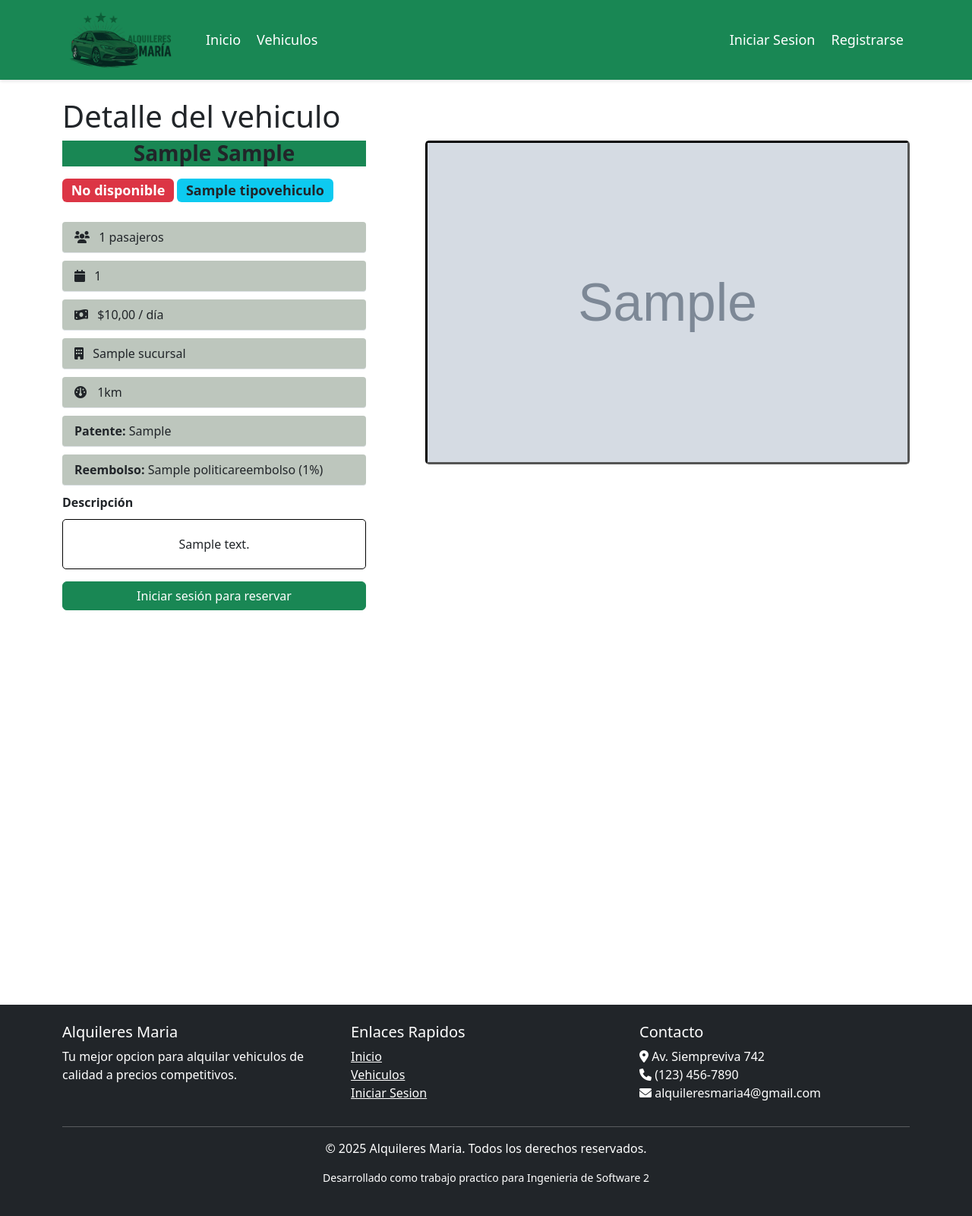
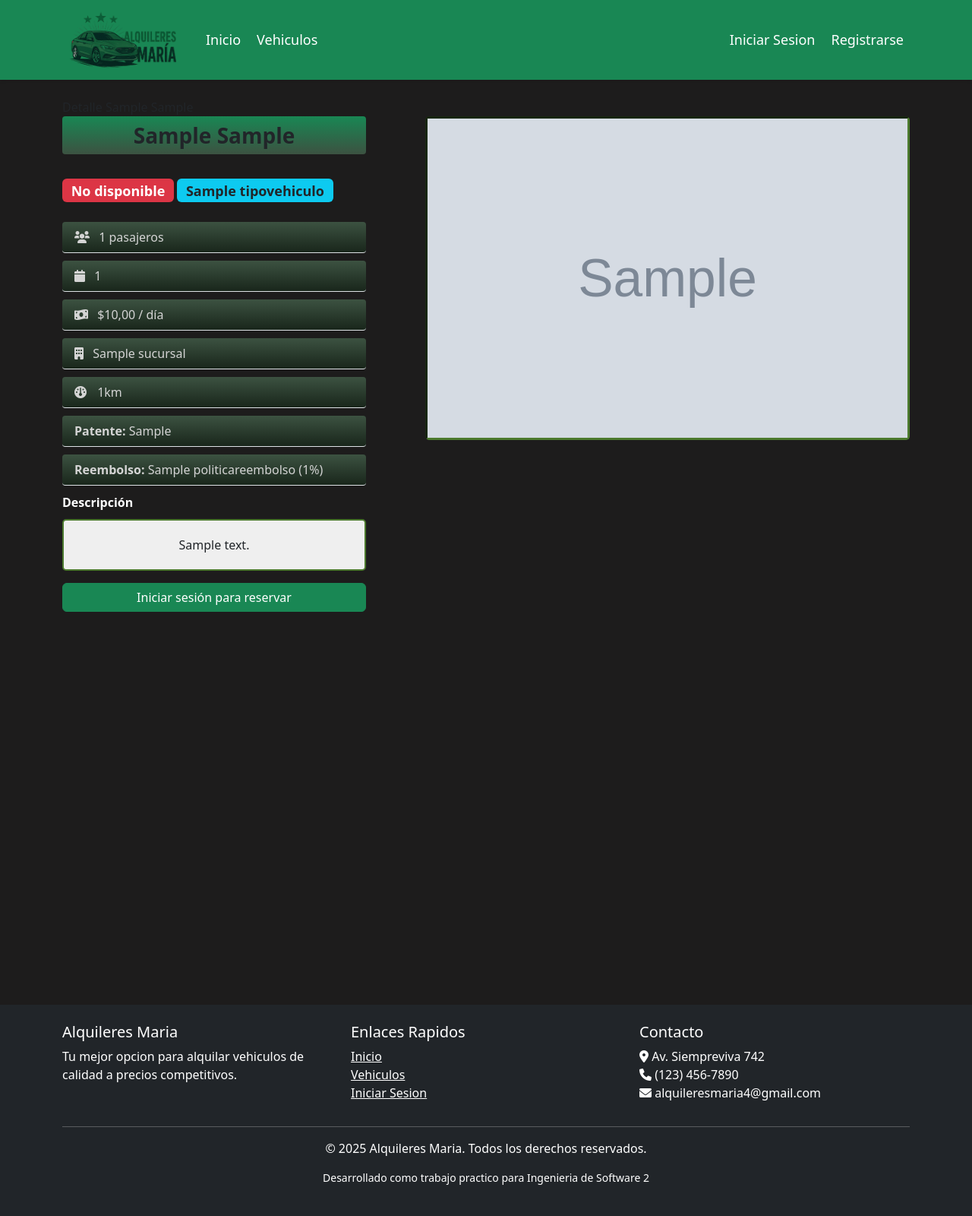
Before and after one commit to agustindinardi/alquileresmaria, a Django app: page /vehiculos/vehiculo/1/detalle/ in a window 1280 px wide. Shown: the whole page at 76% size. Run offline with Django 5.2, Linux system fonts and the light colour scheme; tables that the repository leaves empty hold one stand-in row (values such as "Sample post"); grey boxes marked "Sample" are stand-in pictures; some libraries are stand-ins or nearby versions.

Commit message:
Estilizado de la pagina
Se le aplico estilo a la mayoria de la pagina

```diff
--- a/static/css/Estilos_VehiculoDetails.css
+++ b/static/css/Estilos_VehiculoDetails.css
@@ -1,7 +1,58 @@
-.lista-detalles {
-   background-color: #bcc1bd;
+h1 {
+   color: #ffffff;
 }
 
-h1 {
-   background-color: aquamarine;
+
+.imagenes {
+   width: 638px;
+   height: 426px;
+   float: right;
+   border: 0.1cm inset, #4c7a2e;
+   border-radius: 5px;
 }
+
+#Datos {
+  float: left;
+}
+
+.Datos-titulo {
+   background: linear-gradient(#198754, #3c5241);
+   border-radius: 4px !important;
+   font-weight: bold;
+   width: 400px;
+   height: 50px;
+   line-height: 50px;
+   text-align: center;
+}
+.Datos-subtitulo {
+   margin-top: 2rem;
+}
+
+.lista-main {
+   width: 400px;
+   border-radius: 4px;
+}
+
+.lista-detalles {
+   border-radius: 4px;
+   margin-top: 10px;
+   color: #d4d4d4;
+   background: linear-gradient(#3c5241, #19261b);
+}
+
+.descripcion-div {
+   margin-top: 10px;
+}
+
+.descripcion-titulo {
+   color: #ffffff;
+}
+
+.descripcion-body {
+   background-color: #efefef;
+   border: 2.5px solid #4c7a2e;
+   border-radius: 5px;
+   margin-top: 10px;
+   text-align: center;
+   padding: 20px 20px 20px 20px;
+}
--- a/static/css/styles.css
+++ b/static/css/styles.css
@@ -4,6 +4,7 @@ body {
     display: flex;
     flex-direction: column;
     min-height: 200vh; /* Para que puedas hacer scroll */
+    background-color: #1d1c1c;
 }
 
 .container {
@@ -69,11 +70,43 @@ body {
     color: #1d1c1c;
 }
 
+.bienvenida {
+    background: linear-gradient(#1e2e2b, #1d1c1c)
+}
+
 .nav-link{
     font-size: 18px;
     color: #ffffff;
     margin-left: 5px;
 }
+
+.Form-Bus-Main {
+    background-color: #303f33;
+}
+
+.title-Busform {
+    font-weight: bold;
+    color: #157b34;
+}
+
+label {
+    color: #ffffff;
+}
+
+
+input, select {
+    background-color: #1e272e;
+    border: 1px solid #ccc;
+    color: #ccc;
+    padding: 8px;
+    border-radius: 4px;
+    transition: all 0.3s ease;
+}
+
+input:required:valid,select:required:valid {
+    background-color: #88cd95;
+}
+
 
 .Info-Home{
     background: linear-gradient(#373737, #12462d);
@@ -96,6 +129,10 @@ body {
 }
 .card-text2{
     color: #ffffff;
+}
+
+.como-funciona {
+    color: #ffffff
 }
 
 /* Estilos para el footer */
--- a/templates/vehiculos/vehiculo_detail.html
+++ b/templates/vehiculos/vehiculo_detail.html
@@ -4,14 +4,15 @@
 
 
 
+{% load static %}
+<head>
+    {% block extra_css %}<link rel="stylesheet" href="/static/css/Estilos_VehiculoDetails.css">{% endblock %}
+</head>
+{% block content %}
 
-{% block content %}
-<head>
-    <link rel="stylesheet" href="Estilos.css">
-</head>
-<h1>Detalle del vehiculo  </h1>
+{% block title %}Detalle {{ vehiculo.marca }} {{ vehiculo.modelo }}{% endblock %}
 <div>
-    <div class="d-flex justify-content-center align-items-center" style="width: 638px; height: 426px; float: right; border: 0.1cm inset black; border-radius: 5px;">
+    <div class="d-flex bg-light justify-content-center align-items-center imagenes">
         {% if vehiculo.imagen %}
             <img src="{{ vehiculo.imagen.url }}" class="card-img-top" alt="{{ vehiculo }}" style="width: 632px; height: 420px; object-fit: cover;">
         {% else %}
@@ -21,28 +22,28 @@
         {% endif %}
     </div>
 
-    <div id="Datos" style="float: left;">
-        <h3 class="mb-0 card-header bg-primary text-dark" style="font-weight: bold; width: 400px; text-align: center;"> {% if vehiculo.id > 0  %} {{ vehiculo.marca }} {{ vehiculo.modelo }} {% else %} Vehiculo no encontrado {% endif %}</h3>
-        <p class="card-text" style="margin-top: 1rem;">
+    <div id="Datos">
+        <h3 class="mb-0 card-header bg-primary text-dark Datos-titulo"> {% if vehiculo.id %} {{ vehiculo.marca }} {{ vehiculo.modelo }} {% else %} Vehiculo no encontrado {% endif %}</h3>
+        <p class="card-text Datos-subtitulo">
             <span class="badge {% if vehiculo.disponible %}bg-success{% else %}bg-danger{% endif %}" style="font-size: 18px;">
                 {% if vehiculo.disponible %}Disponible{% else %}No disponible{% endif %}
             </span>
             <span class="badge bg-info text-dark" style="font-size: 18px;">{{ vehiculo.tipo }}</span>
         </p>
 
-        <ul class="list-group list-group-flush mb-3" style="width: 400px;">
-            <li class="lista-detalles list-group-item" style="border-radius: 4px; margin-top: 10px; background-color: #bdc6bd;"><i class="fas fa-users me-2" style="margin-right: 10px;"></i> {{ vehiculo.capacidad }} pasajeros</li>
-            <li class="list-group-item" style="border-radius: 4px; margin-top: 10px; background-color: #bdc6bd;"><i class="fas fa-calendar me-2" style="margin-right: 10px;"></i> {{ vehiculo.ano }}</li>
-            <li class="list-group-item" style="border-radius: 4px; margin-top: 10px; background-color: #bdc6bd;"><i class="fas fa-money-bill-wave me-2" style="margin-right: 10px;"></i> ${{ vehiculo.precio_por_dia }} / día</li>
+        <ul class="list-group list-group-flush mb-3 lista-main">
+            <li class="lista-detalles list-group-item"><i class="fas fa-users me-2" style="margin-right: 10px;"></i> {{ vehiculo.capacidad }} pasajeros</li>
+            <li class="lista-detalles list-group-item"><i class="fas fa-calendar me-2" style="margin-right: 10px;"></i> {{ vehiculo.ano }}</li>
+            <li class="lista-detalles list-group-item"><i class="fas fa-money-bill-wave me-2" style="margin-right: 10px;"></i> ${{ vehiculo.precio_por_dia }} / día</li>
             {% if vehiculo.sucursal %}
-            <li class="list-group-item" style="border-radius: 4px; margin-top: 10px; background-color: #bdc6bd;"><i class="fas fa-building me-2" style="margin-right: 10px;"></i> {{ vehiculo.sucursal }}</li>
+            <li class="lista-detalles list-group-item"><i class="fas fa-building me-2" style="margin-right: 10px;"></i> {{ vehiculo.sucursal }}</li>
             {% endif %}
-            <li class="lista-detalles list-group-item" style="border-radius: 4px; margin-top: 10px; background-color: #bdc6bd;"><i class="fa-solid fa-gauge" style="margin-right: 10px;"></i> {{ vehiculo.kilometraje }}km </li>
-            <li class="lista-detalles list-group-item" style="border-radius: 4px; margin-top: 10px; background-color: #bdc6bd;"><strong>Patente: </strong>{{ vehiculo.patente }} </li>
-            <li class="lista-detalles list-group-item" style="border-radius: 4px; margin-top: 10px; background-color: #bdc6bd;"><strong>Reembolso: </strong>{{ vehiculo.politica_reembolso }} </li>
-            <div style="margin-top: 10px;">
-                <strong>Descripción</strong>
-                <div style="border: 1px solid black; border-radius: 5px; margin-top: 10px; text-align: center; padding: 20px 20px 20px 20px;">
+            <li class="lista-detalles list-group-item"><i class="fa-solid fa-gauge" style="margin-right: 10px;"></i> {{ vehiculo.kilometraje }}km </li>
+            <li class="lista-detalles list-group-item"><strong>Patente: </strong>{{ vehiculo.patente }} </li>
+            <li class="lista-detalles list-group-item"><strong>Reembolso: </strong>{{ vehiculo.politica_reembolso }} </li>
+            <div class="descripcion-div">
+                <strong class="descripcion-titulo">Descripción</strong>
+                <div class="descripcion-body">
                     {% if vehiculo.descripcion %} {{ vehiculo.descripcion }} {% else %}
                     <p style="font-style: italic;">No hay descripción patra este vehiculo</p>
                     {% endif %}
```
Also changed, not shown: static/css/Estilos_CrearReserva.css (added, +62 -0 lines), static/css/Vehiculos_List.css (added, +76 -0 lines), templates/home.html (+5 -5 lines), templates/reservas/crear_reserva.html (+23 -21 lines), templates/reservas/reserva_list.html (+16 -14 lines), templates/vehiculos/vehiculo_list.html (+29 -24 lines), static/img/mariaLogo.png, 1 other file.
